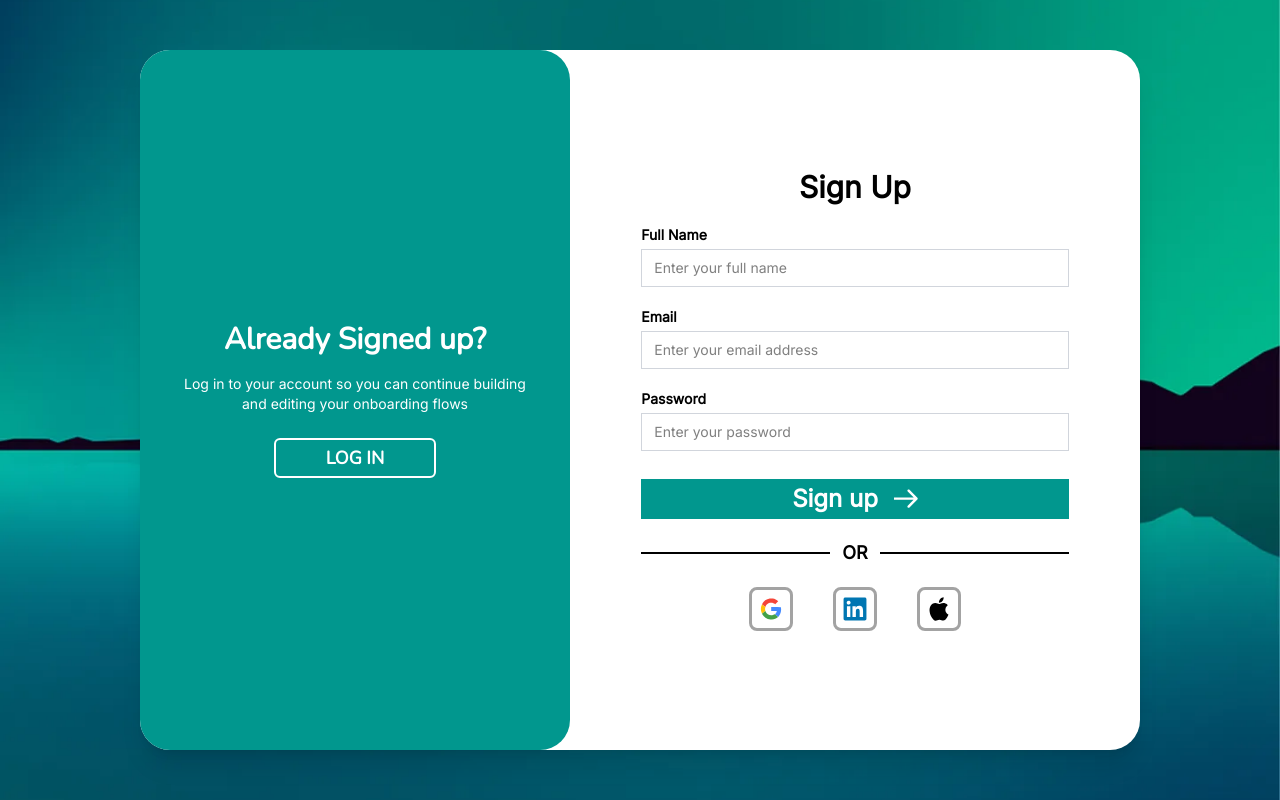
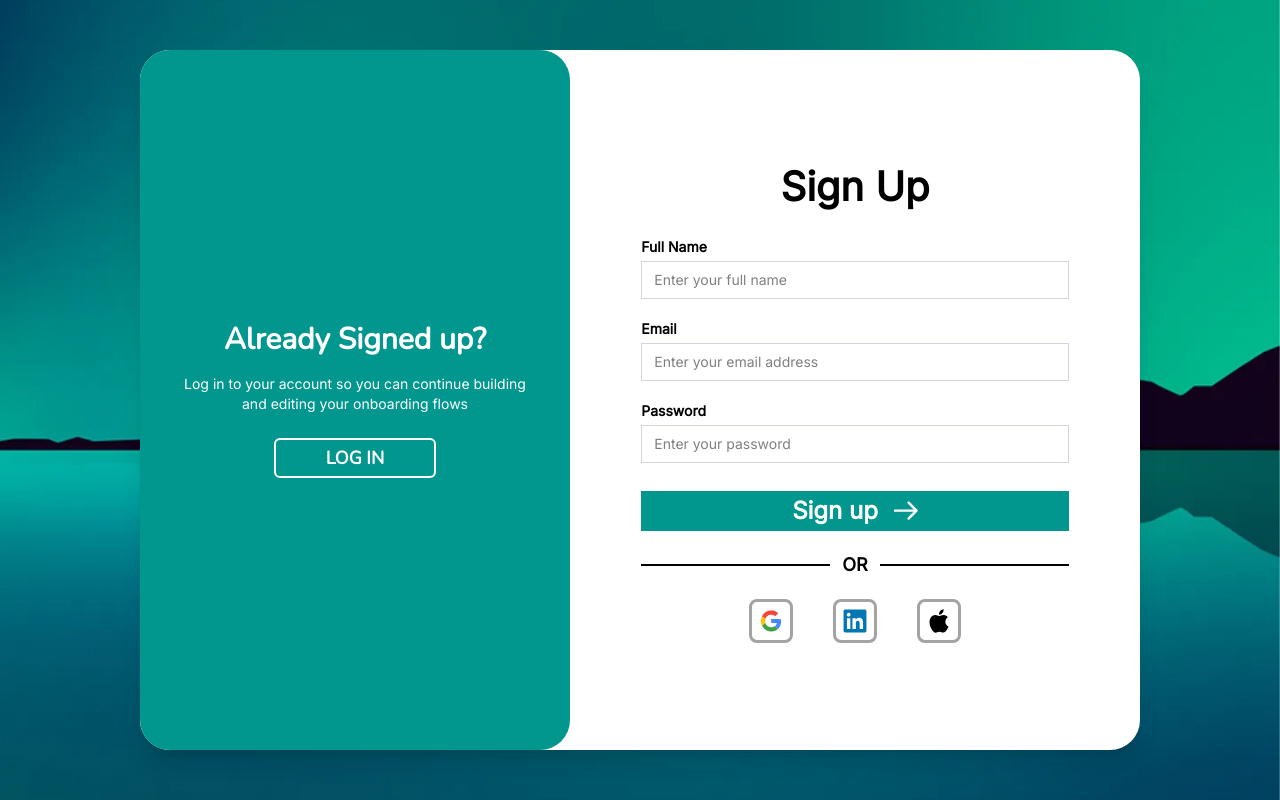
Before and after one commit to aslantos/payouts-frontend, a Vue app: page /login in a window 1280 px wide. Built offline with nearby package versions, Linux system fonts and the light colour scheme; what @tanstack/vue-query would draw is missing.

Commit message:
add: start script for railway

```diff
--- a/package.json
+++ b/package.json
@@ -6,7 +6,8 @@
   "scripts": {
     "dev": "vite",
     "build": "vue-tsc -b && vite build",
-    "preview": "vite preview"
+    "preview": "vite preview",
+    "start": "serve -s dist -l $PORT"
   },
   "dependencies": {
     "@fontsource/inter": "^5.2.8",
@@ -16,6 +17,7 @@
     "axios": "^1.17.0",
     "lucide-vue-next": "^1.0.0",
     "pinia": "^3.0.4",
+    "serve": "^14.2.6",
     "tailwindcss": "^4.3.0",
     "vue": "^3.5.34",
     "vue-router": "^5.1.0"
--- a/src/pages/login/LoginPage.vue
+++ b/src/pages/login/LoginPage.vue
@@ -50,7 +50,7 @@ const isLogin = ref(false)
         >
         <div v-if="!isLogin" class="w-[75%] flex flex-col gap-5">
 
-          <h1 class="text-3xl font-bold text-center text-black">Sign Up</h1>
+          <h1 class="text-[40px] font-bold text-center">Sign Up</h1>
 
           <BaseInput label="Full Name" placeholder="Enter your full name" v-model="fullName" />
           <BaseInput label="Email" placeholder="Enter your email address" v-model="email" />
@@ -83,9 +83,9 @@ const isLogin = ref(false)
 
 
         </div>
-
+        <!-- if: Log In -->
         <div v-else class="w-[75%] flex flex-col gap-5">
-          <h1 class="text-3xl font-extrabold text-center text-extrabold">Log In</h1>
+          <h1 class="text-[40px] font-black text-center">Log In</h1>
 
           <BaseInput label="Email" placeholder="Enter your email address" v-model="email" />
           <BaseInput label="Password" placeholder="Enter your password" type="password" v-model="password" />
```
Also changed, not shown: 1 other file (tests, documents, lock files or other folders).
